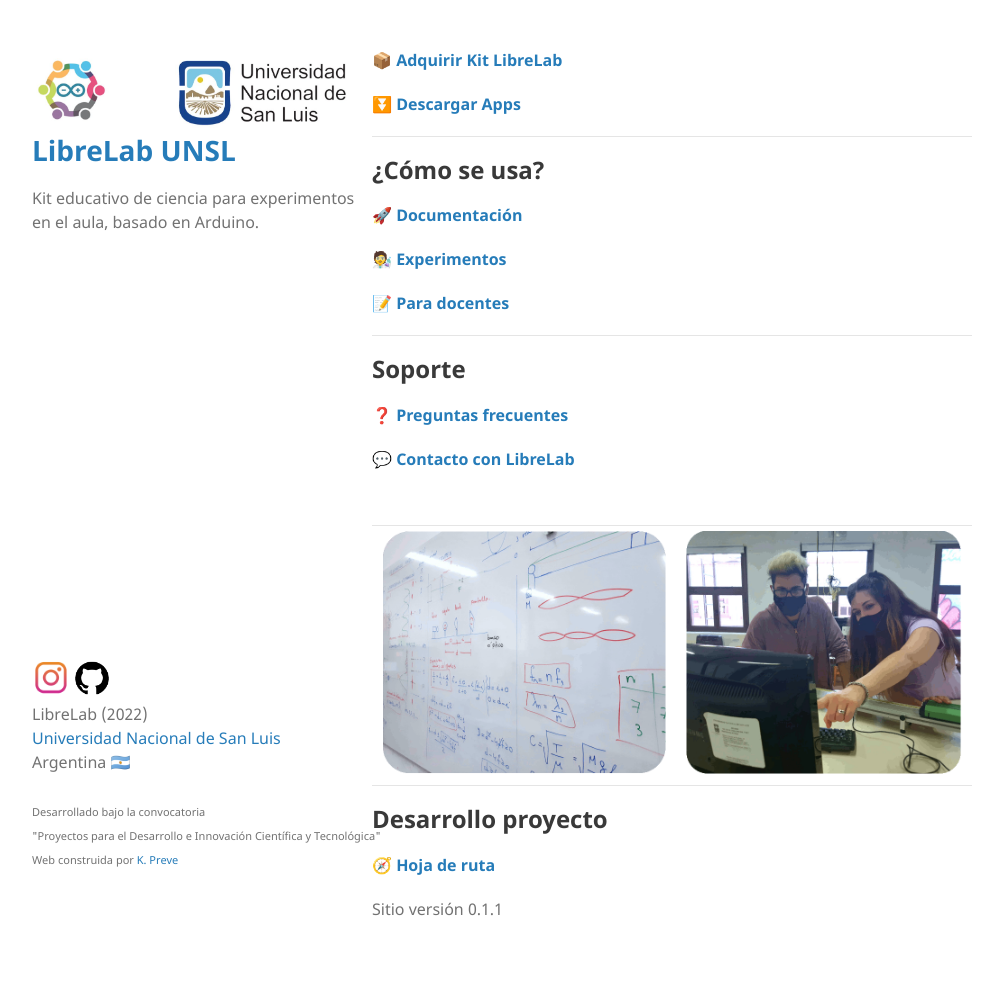
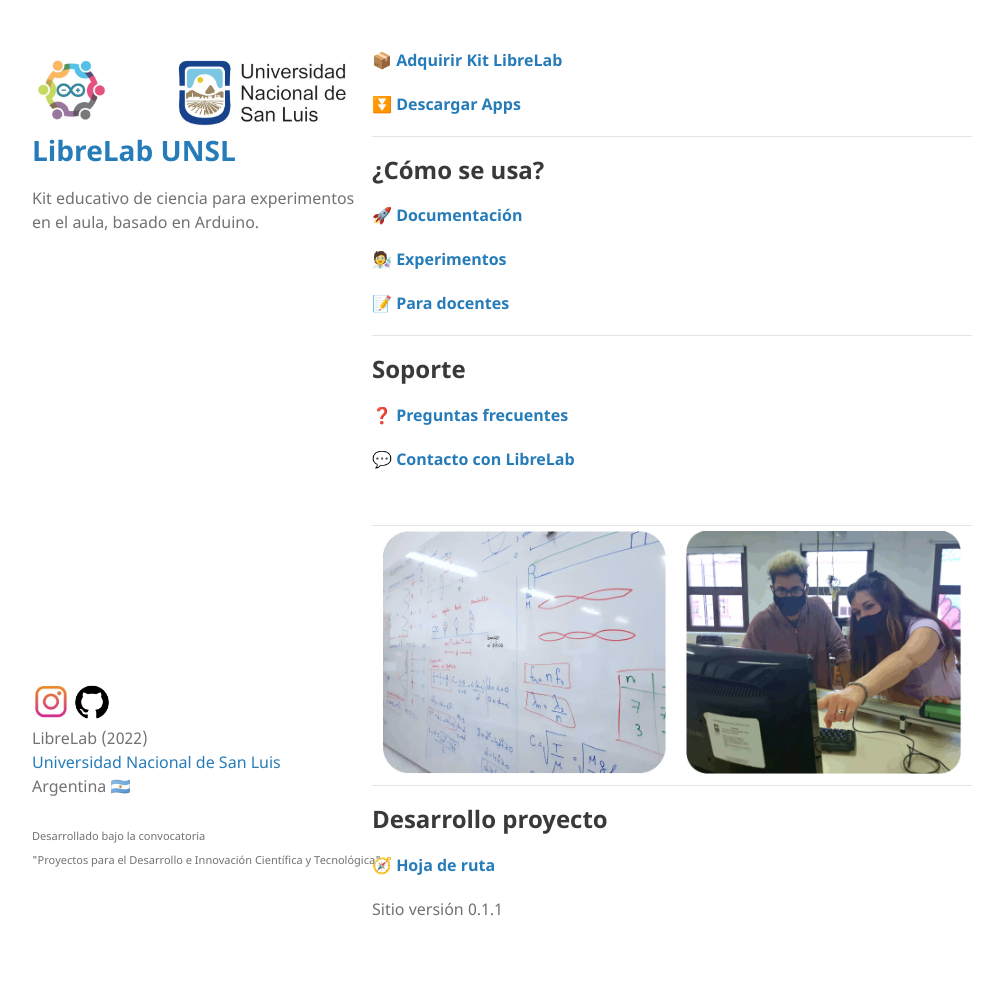
Before and after one commit to labunsl/labunsl.github.io, a Jekyll site: the page built from index.md, in a window 1280 px wide. Shown: the whole page, without its empty margins (118-1121 px from the left). Built offline with Jekyll 4.4.1, drawn with Linux system fonts in a browser that asks for light colours.

Commit message:
Update default.html

```diff
--- a/_layouts/default.html
+++ b/_layouts/default.html
@@ -42,9 +42,7 @@
 	<a href="http://unsl.edu.ar">Universidad Nacional de San Luis</a><br>
 	Argentina 🇦🇷<br><br>
 	<small>Desarrollado bajo la convocatoria<br>
-	"Proyectos para el Desarrollo e Innovación Científica y Tecnológica"</small><br>
-
-	<small>Web construida por <a href="https://kierprev.github.io">K. Preve</a></small>
+	"Proyectos para el Desarrollo e Innovación Científica y Tecnológica"</small>
 
       </footer>
     </div>
```
